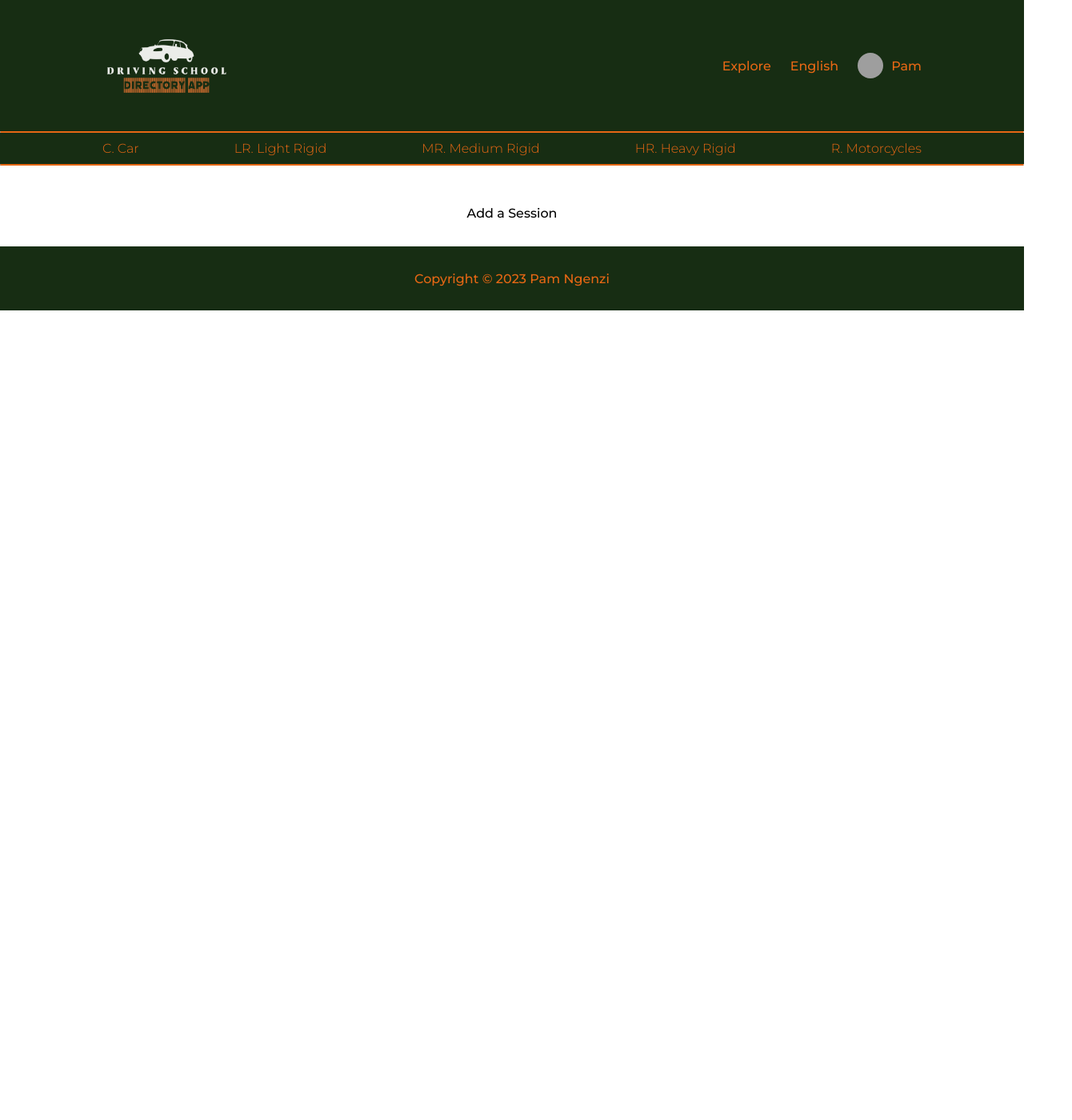
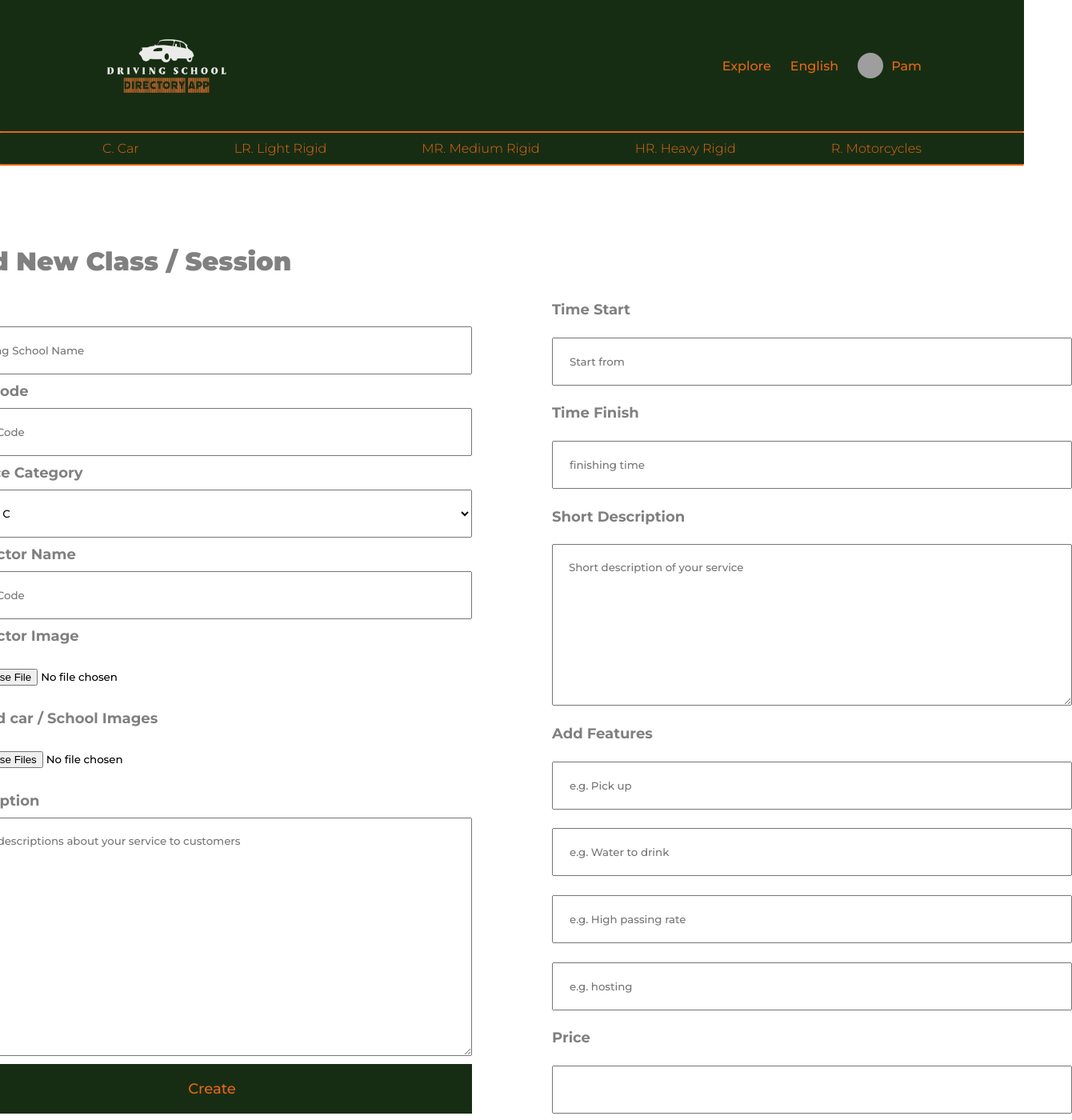
Before and after one commit to ngupange/Driving_School_App_UI, a React (Vite) app: page /add in a window 1280 px wide. Shown: the top 1400 px of the page at 80% size, 1340 px wide, since content can reach past the window. Before the commit the page ends 800 px from the top, so only its background shows below. Built offline with nearby package versions, Linux system fonts and the light colour scheme; grey boxes are pictures that could not be loaded.

Commit message:
Admin session done

```diff
--- a/src/App.scss
+++ b/src/App.scss
@@ -3,6 +3,9 @@
     text-decoration: none;
     color: inherit;
   }
+}
+.app {
+  min-height: 100vh;
 }
 
 .homeContainer {
--- a/src/components/footer/Footer.scss
+++ b/src/components/footer/Footer.scss
@@ -5,5 +5,10 @@
   display: flex;
   justify-content: center;
   align-items: center;
-  margin-top: 2em;
+  // margin-top: 2em;
+  // position: fixed;
+  // left: 0;
+  // bottom: 0;
+  width: 100%;
+  margin-top: auto;
 }
--- a/src/components/navbar/Navbar.jsx
+++ b/src/components/navbar/Navbar.jsx
@@ -50,8 +50,8 @@ const Navbar = () => {
                                         <Link className="link" to="/insessions?instructor=currentuser">
                                             My Sessions
                                         </Link>
-                                        <Link className="link" to="/school/:id">
-                                            View My School
+                                        <Link className="link" to="/add">
+                                            Create a Session
                                         </Link>
                                     </>
                                 )}
--- a/src/pages/addSession/AddSession.jsx
+++ b/src/pages/addSession/AddSession.jsx
@@ -2,8 +2,55 @@ import React from 'react'
 import './AddSession.scss'
 function AddSession() {
     return (
-        <div>Add a Session</div>
-    )
+        <div className="add">
+            <div className="container">
+                <h1>Add New Class / Session</h1>
+                <div className="sections">
+                    <div className="info">
+                        <label htmlFor="">Title</label>
+                        <input
+                            type="text"
+                            placeholder="Driving School Name"
+                        />
+                        <label htmlFor="">Post Code</label>
+                        <input type="text" placeholder="Post Code" />
+                        <label htmlFor="">Licence Category</label>
+                        <select name="cats" id="cats">
+                            <option value="Class C">Class C</option>
+                            <option value="Class LR">Class LR</option>
+                            <option value="Class MR">Class MR</option>
+                            <option value="Class HR">Class HR</option>
+                            <option value="Class R">Class R</option>
+                        </select>
+                        <label htmlFor="">Instructor Name</label>
+                        <input type="text" placeholder="Post Code" />
+                        <label htmlFor="">Instructor Image</label>
+                        <input type="file" />
+                        <label htmlFor="">Upload car / School Images</label>
+                        <input type="file" multiple />
+                        <label htmlFor="">Description</label>
+                        <textarea name="" id="" placeholder="Brief descriptions about your service to customers" cols="0" rows="16"></textarea>
+                        <button>Create</button>
+                    </div>
+                    <div className="details">
+                        <label htmlFor="">Time Start</label>
+                        <input type="text" placeholder="Start from" />
+                        <label htmlFor="">Time Finish</label>
+                        <input type="text" placeholder="finishing time" />
+                        <label htmlFor="">Short Description</label>
+                        <textarea name="" id="" placeholder="Short description of your service" cols="30" rows="10"></textarea>
+                        <label htmlFor="">Add Features</label>
+                        <input type="text" placeholder="e.g. Pick up" />
+                        <input type="text" placeholder="e.g. Water to drink" />
+                        <input type="text" placeholder="e.g. High passing rate" />
+                        <input type="text" placeholder="e.g. hosting" />
+                        <label htmlFor="">Price</label>
+                        <input type="number" />
+                    </div>
+                </div>
+            </div>
+        </div>
+    );
 }
 
 export default AddSession
--- a/src/pages/addSession/AddSession.scss
+++ b/src/pages/addSession/AddSession.scss
@@ -0,0 +1,53 @@
+.add {
+  display: flex;
+  justify-content: center;
+
+  .container {
+    width: 1400px;
+    padding: 50px 0px;
+
+    h1 {
+      width: max-content;
+      margin-bottom: 30px;
+      color: gray;
+      font-weight: 1000;
+    }
+
+    .sections {
+      display: flex;
+      justify-content: space-between;
+      gap: 100px;
+
+      label {
+        color: gray;
+        font-size: 18px;
+        font-weight: 700;
+      }
+
+      .info,
+      .details {
+        flex: 1;
+        display: flex;
+        flex-direction: column;
+        gap: 10px;
+        justify-content: space-between;
+
+        input,
+        select,
+        textarea {
+          padding: 20px;
+        }
+
+        button {
+          border: none;
+          padding: 20px;
+          color: #e66714;
+          font-weight: 500;
+          font-size: 18px;
+          background-color: #172d13;
+          cursor: pointer;
+        }
+      }
+    }
+  }
+}
--- a/src/pages/instructorSessions/InstructorSessions.jsx
+++ b/src/pages/instructorSessions/InstructorSessions.jsx
@@ -30,10 +30,11 @@ function InstructorSessions() {
                         <th>Price</th>
                         <th>Start</th>
                         <th>End</th>
-                        <th>Vehicle Type</th>
+                        <th>Car Type</th>
                         <th>Car Image</th>
                         <th>Instructor</th>
                         <th>Image</th>
+                        <th>Status</th>
                         <th>Action</th>
                     </tr>
                     <tr>
@@ -59,8 +60,9 @@ function InstructorSessions() {
                                 alt=""
                             />
                         </td>
+                        <td>Active</td>
                         <td>
-                            <img className="delete" src="./images/delete.png" alt="" />
+                            <span className='menu'>Menu</span>
                         </td>
                     </tr>
 
@@ -87,8 +89,9 @@ function InstructorSessions() {
                                 alt=""
                             />
                         </td>
+                        <td>Active</td>
                         <td>
-                            <img className="delete" src="./images/delete.png" alt="" />
+                            <span className='menu'>Menu</span>
                         </td>
                     </tr>
 
@@ -115,8 +118,9 @@ function InstructorSessions() {
                                 alt=""
                             />
                         </td>
+                        <td>Off</td>
                         <td>
-                            <img className="delete" src="./images/delete.png" alt="" />
+                            <span className='menu'>Menu</span>
                         </td>
                     </tr>
                 </table>
--- a/src/pages/instructorSessions/InstructorSessions.scss
+++ b/src/pages/instructorSessions/InstructorSessions.scss
@@ -42,6 +42,15 @@
             border-radius: 50%;
           }
 
+          .menu {
+            display: flex;
+            justify-content: center;
+            text-decoration: underline;
+            color: black;
+            font-weight: 500;
+            cursor: pointer;
+          }
+
           .delete {
             width: 20px;
             cursor: pointer;
```
